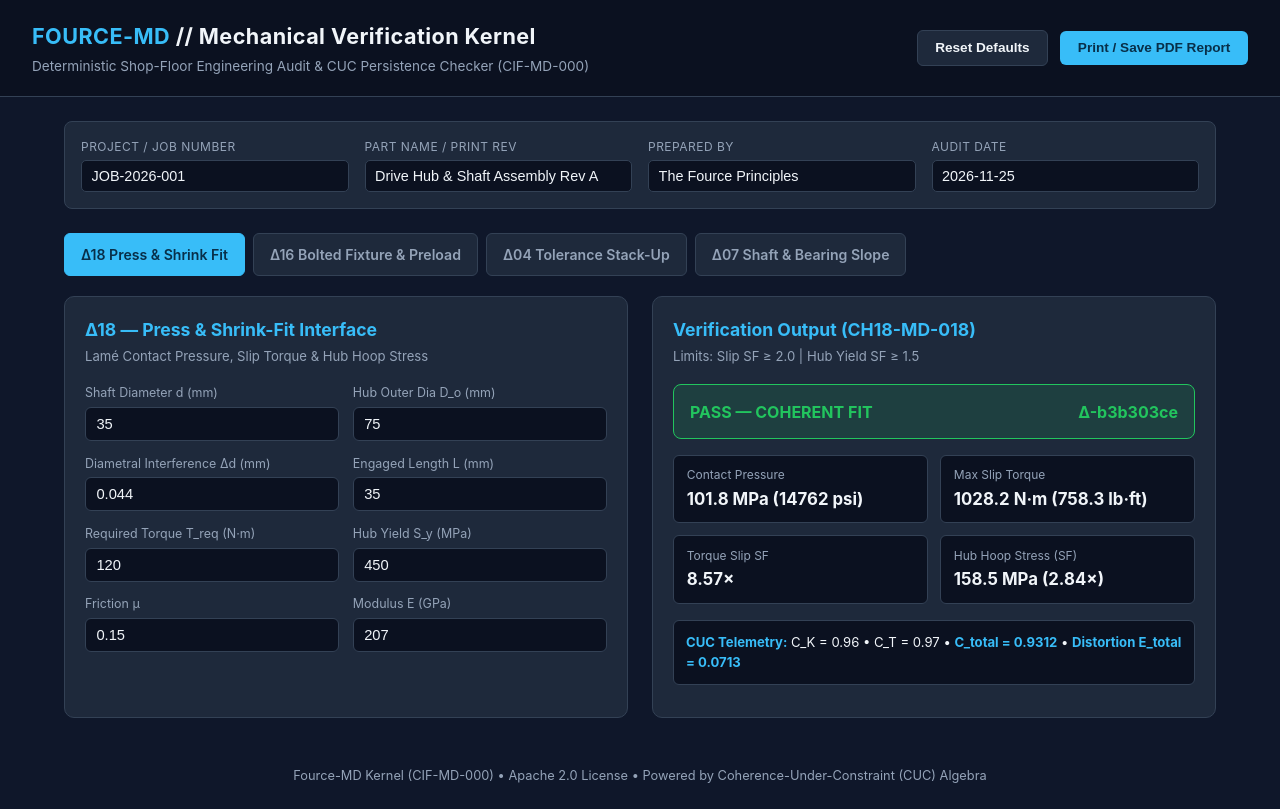
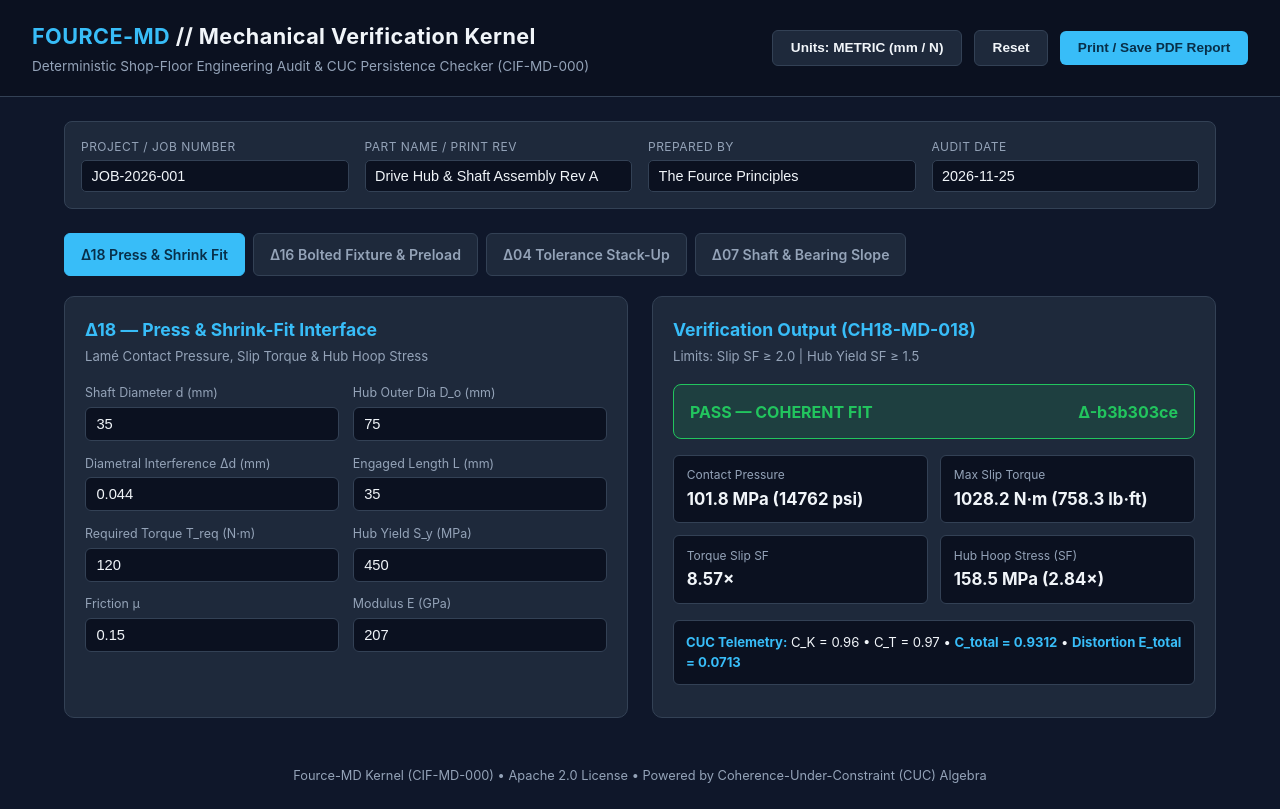
Before and after one commit to thefourceprinciples/fource-md-kernel, a plain HTML site: page docs/index.html in a window 1280 px wide. Drawn offline with Linux system fonts and the light colour scheme.

Commit message:
Update button for unit toggle and reset functionality

```diff
--- a/docs/index.html
+++ b/docs/index.html
@@ -14,7 +14,8 @@
     <p>Deterministic Shop-Floor Engineering Audit &amp; CUC Persistence Checker (CIF-MD-000)</p>
   </div>
   <div class="actions">
-    <button class="secondary" onclick="location.reload()">Reset Defaults</button>
+    <button class="secondary" id="unit_btn" onclick="toggleUnits()">Units: METRIC (mm / N)</button>
+    <button class="secondary" onclick="location.reload()">Reset</button>
     <button onclick="window.print()">Print / Save PDF Report</button>
   </div>
 </header>
```
